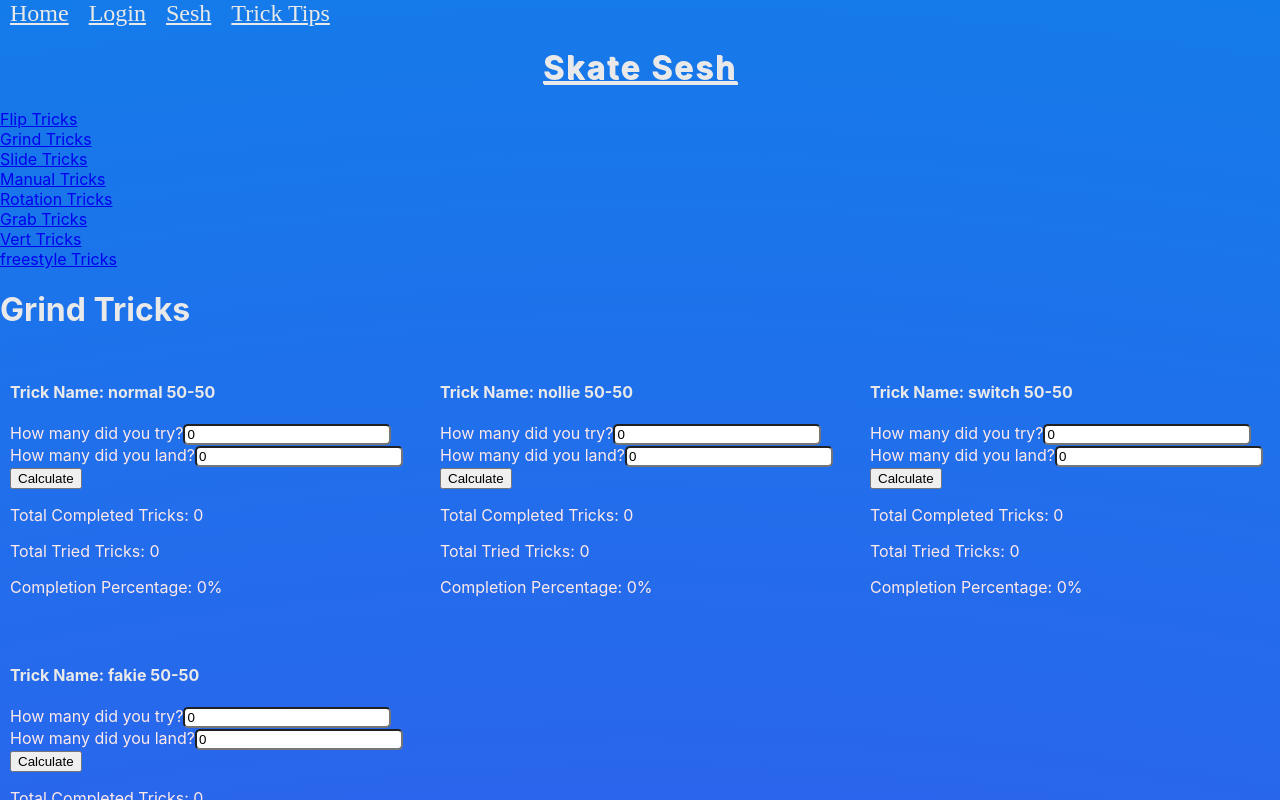
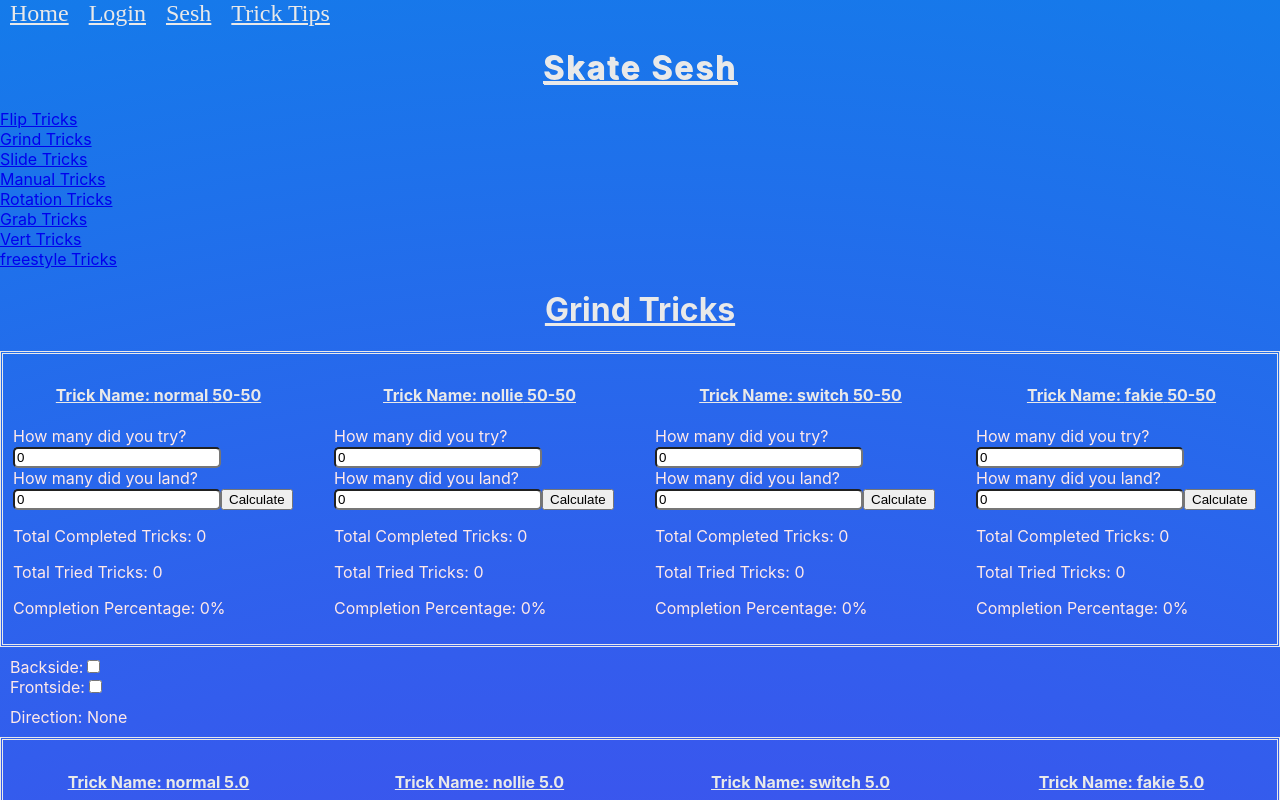
Before and after one commit to NekoCarreraDesigns/skate-sesh, a React (Create React App) app in the folder skate-sesh/: page /sessions/grind-tricks in a window 1280 px wide. Shown: the top 800 px of the page. Built offline with nearby package versions, Linux system fonts and the light colour scheme.

Commit message:
added toFixed to percentage and styled the page

```diff
--- a/skate-sesh/src/pages/Sessions/Sessions.css
+++ b/skate-sesh/src/pages/Sessions/Sessions.css
@@ -1,7 +1,9 @@
 .trick-div-container {
     display: grid;
-    grid-template-columns: repeat(3, 1fr);
+    grid-template-columns: repeat(4, 1fr);
     gap: 10px;
+    border-style: double;
+    border-color: rgb(233,233,233);
 }
 
 .trick-div-box {
@@ -16,3 +18,8 @@
 .trick-div-header, .trick-div-paragraph {
     color: rgb(233,233,233);
 }
+
+.trick-div-header {
+    text-align: center;
+    text-decoration: underline;
+}
--- a/skate-sesh/src/pages/Sessions/Sessions.js
+++ b/skate-sesh/src/pages/Sessions/Sessions.js
@@ -143,7 +143,8 @@ const Sessions = () => {
       <div className='trick-div-container'>
         {options.map((option, index) => (
           <p className='trick-paragraph' key={index}>
-            {option} Completion Percentage: {completionPercentages[index]}%
+            {option} Completion Percentage:{" "}
+            {completionPercentages[index].toFixed(2)}%
           </p>
         ))}
       </div>
```
